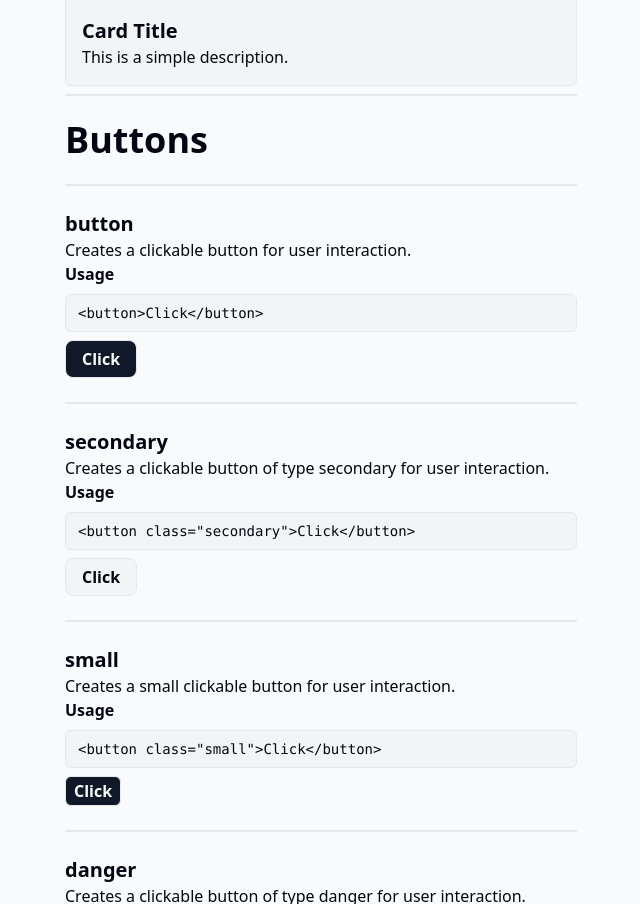
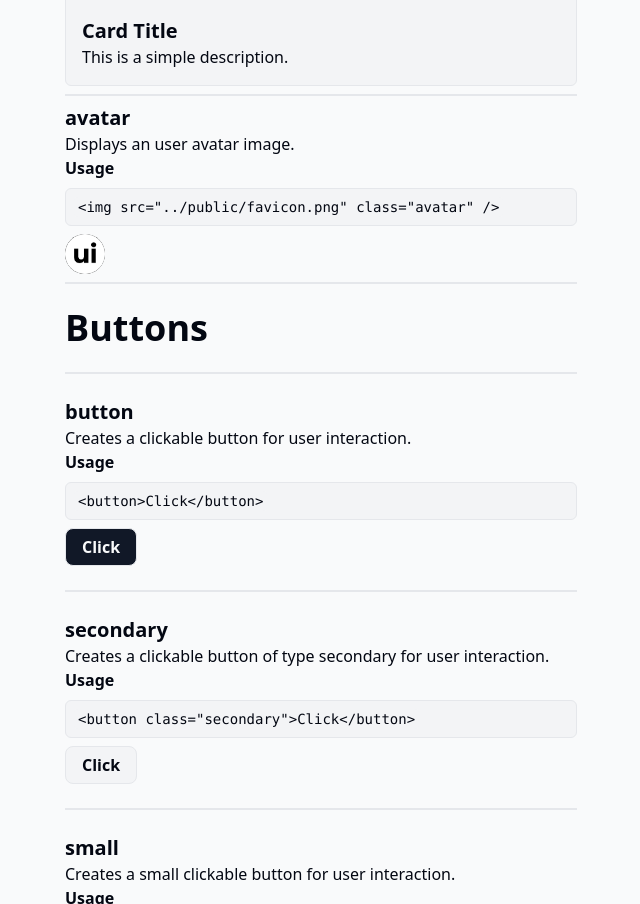
Before and after one commit to pr4j3sh/ui, a website built with Vite: page components/index.html in a window 1280 px wide. Shown: the part 7048-7952 px from the top of the page, without its empty margins (319-959 px from the left). Built offline with nearby package versions, Linux system fonts and the light colour scheme.

Commit message:
feat: added avatar

```diff
--- a/src/components/components.js
+++ b/src/components/components.js
@@ -212,6 +212,12 @@ const items = [
 &lt;/article&gt;</code>`,
         usage: `<article class="card"><img class="card-img" src="${Banner}" /><article class="card-body"><h6>Card Title</h6><p>This is a simple description.</p></article></card>`,
       },
+      {
+        title: "avatar",
+        description: "Displays an user avatar image.",
+        code: `<code>&lt;img src="../public/favicon.png" class="avatar" /&gt;</code>`,
+        usage: `<img src="../public/favicon.png" class="avatar" />`,
+      },
     ],
   },
   {
--- a/src/styles/media.css
+++ b/src/styles/media.css
@@ -5,3 +5,7 @@ svg {
 img {
   @apply rounded-md;
 }
+
+.avatar {
+  @apply w-10 h-10 rounded-full;
+}
```
